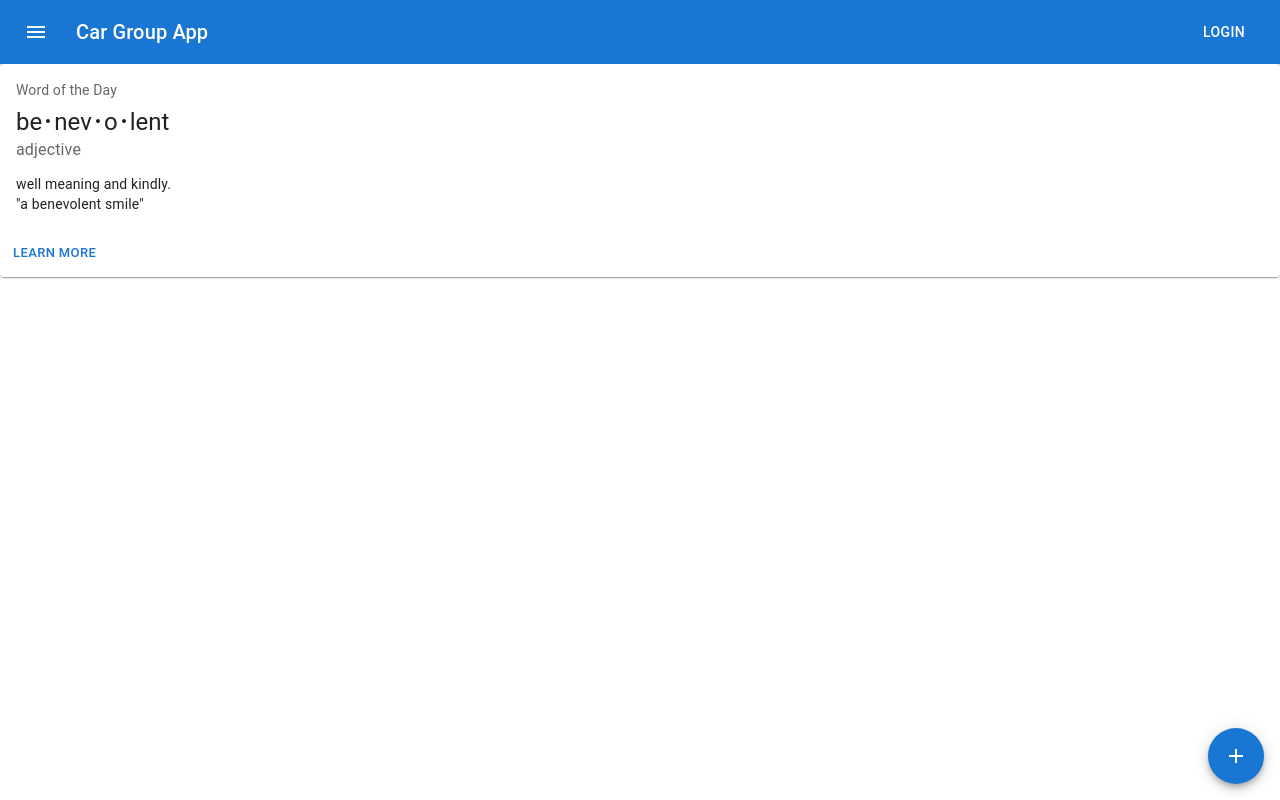
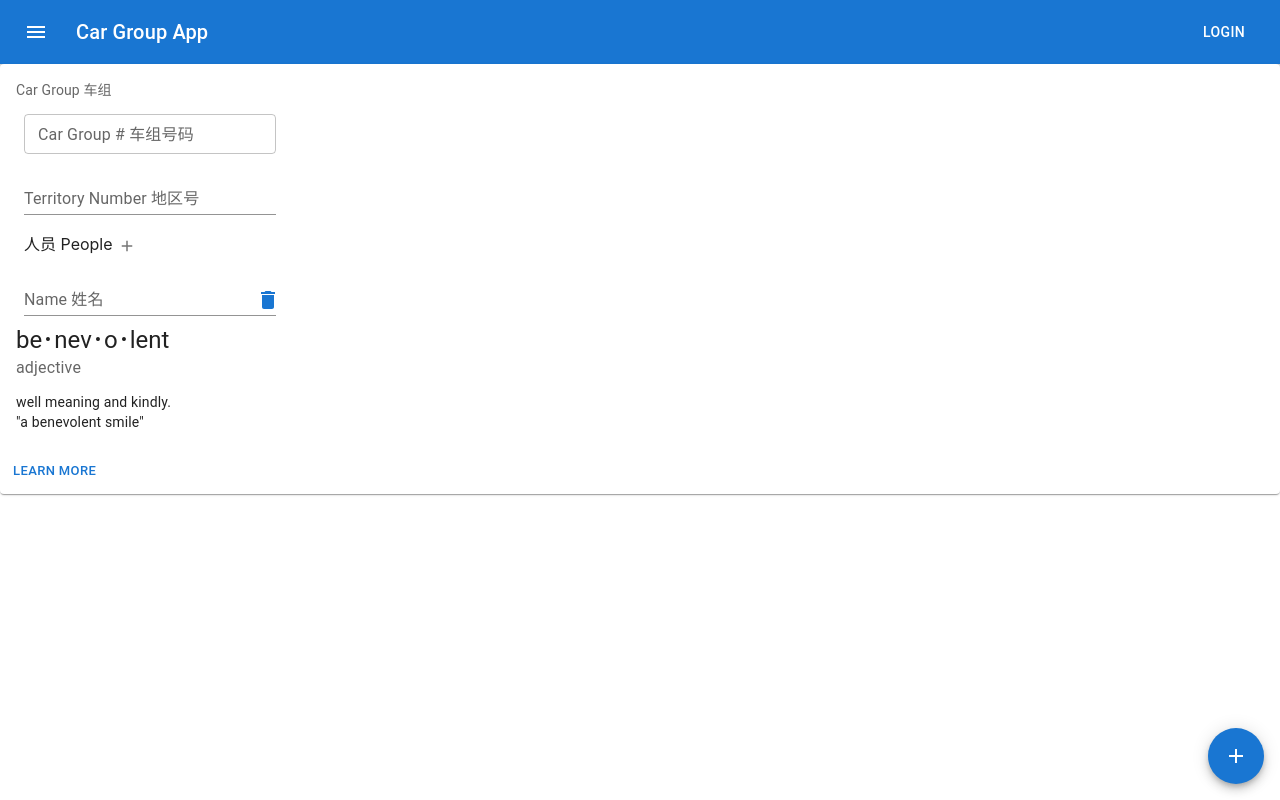
Before and after one commit to twbluenaxela/CarGroupMaker, a React (Create React App) app in the folder cargroupapp/: page / in a window 1280 px wide. Built offline with nearby package versions, Linux system fonts and the light colour scheme.

Commit message:
Add ability to add multpl ppl to card

```diff
--- a/cargroupapp/src/Views/carGroupCard.js
+++ b/cargroupapp/src/Views/carGroupCard.js
@@ -1,27 +1,110 @@
-import * as React from 'react';
-import Box from '@mui/material/Box';
-import Card from '@mui/material/Card';
-import CardActions from '@mui/material/CardActions';
-import CardContent from '@mui/material/CardContent';
-import Button from '@mui/material/Button';
-import Typography from '@mui/material/Typography';
+import * as React from "react";
+import Box from "@mui/material/Box";
+import Card from "@mui/material/Card";
+import CardActions from "@mui/material/CardActions";
+import CardContent from "@mui/material/CardContent";
+import Button from "@mui/material/Button";
+import Typography from "@mui/material/Typography";
+import TextField from "@mui/material/TextField";
+import AddIcon from "@mui/icons-material/Add";
+import DeleteIcon from "@mui/icons-material/Delete";
+import IconButton from "@mui/material/IconButton";
+import Grid from "@mui/material/Grid";
+import InputAdornment from "@mui/material/InputAdornment";
 
 const bull = (
   <Box
     component="span"
-    sx={{ display: 'inline-block', mx: '2px', transform: 'scale(0.8)' }}
+    sx={{ display: "inline-block", mx: "2px", transform: "scale(0.8)" }}
   >
     •
   </Box>
 );
 
 export default function CarGroupCard() {
+  const [people, setPeople] = React.useState([]);
+  const [peopleInputFields, setPeopleInputFields] = React.useState([
+    { name: "" },
+  ]);
+
+  const handleAddPeopleInputField = () => {
+    let newPerson = { name: "" };
+    setPeopleInputFields([...peopleInputFields, newPerson]);
+  };
+
+  const handleRemovePeopleInputField = (index) => {
+    let data = [...peopleInputFields];
+    data.splice(index, 1);
+    setPeopleInputFields(data);
+  };
+
+  const handleFormChange = (index, event) => {
+    let data = [...peopleInputFields];
+    data[index][event.target.name] = event.target.value;
+    setPeopleInputFields(data);
+  };
+
   return (
     <Card sx={{ minWidth: 275 }}>
       <CardContent>
         <Typography sx={{ fontSize: 14 }} color="text.secondary" gutterBottom>
-          Word of the Day
+          Car Group 车组
         </Typography>
+        <Box
+          component="form"
+          sx={{
+            "& > :not(style)": { m: 1, width: "25ch" },
+          }}
+          noValidate
+          autoComplete="off"
+        >
+          <TextField
+            id="outlined-basic"
+            label="Car Group # 车组号码"
+            variant="outlined"
+            size="small"
+          />
+          <br />
+          <TextField
+            id="standard-basic"
+            label="Territory Number 地区号"
+            variant="standard"
+            size="small"
+          />
+          <Typography variant="h7" component="div">
+            人员 People
+            <IconButton
+              aria-label="add people"
+              size="small"
+              onClick={handleAddPeopleInputField}
+            >
+              <AddIcon fontSize="inherit" />
+            </IconButton>
+          </Typography>
+          {peopleInputFields.map((input, index) => {
+            return (
+              <Box key={index}>
+                <TextField
+                  id="person"
+                  label="Name 姓名"
+                  variant="standard"
+                  InputProps={{
+                    endAdornment: (
+                      <InputAdornment position="end">
+                        <IconButton edge="end" color="primary" onClick={() => handleRemovePeopleInputField(index)}>
+                          <DeleteIcon />
+                        </IconButton>
+                      </InputAdornment>
+                    ),
+                  }}
+                  value={input.name}
+                  onChange={(event) => handleFormChange(index, event)}
+                />
+              </Box>
+            );
+          })}
+        </Box>
+
         <Typography variant="h5" component="div">
           be{bull}nev{bull}o{bull}lent
         </Typography>
```
